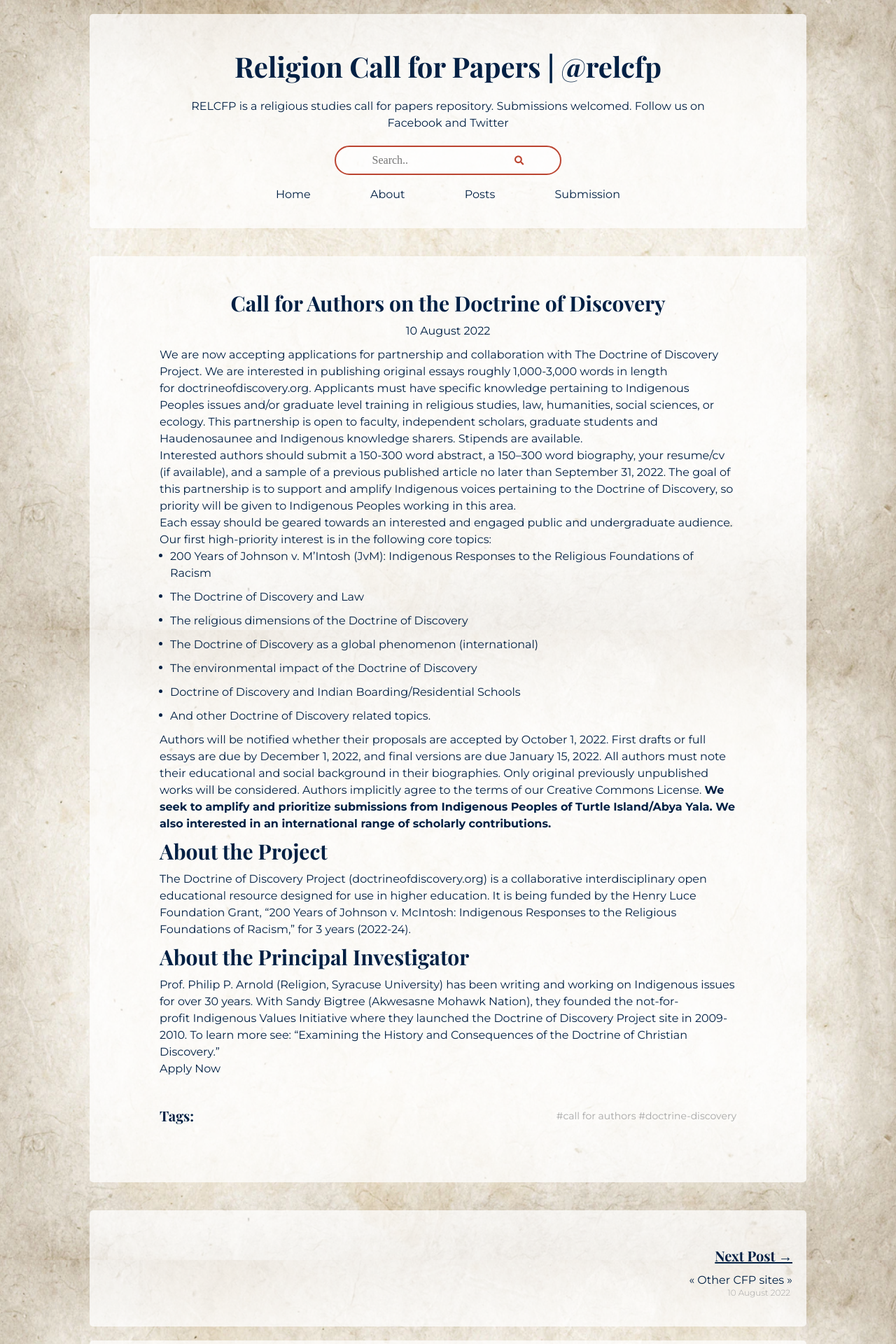
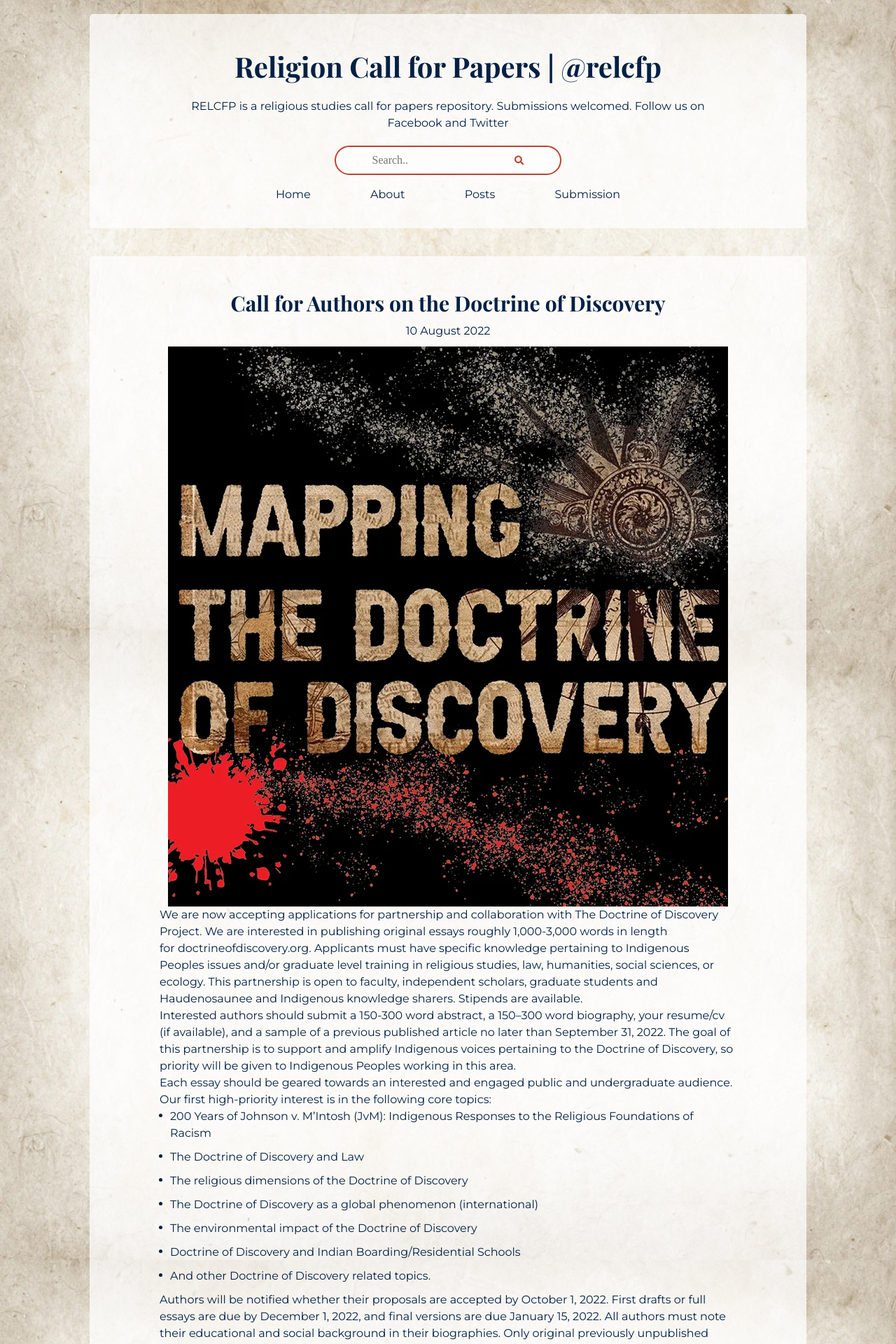
Before and after one commit to adamdjbrett/relcfp, a Jekyll site: the page built from _posts/2022-08-25-cfa-doctrine-discovery.md, in a window 1280 px wide. Shown: the top 1920 px of the page at 70% size. Built offline with Jekyll 4.4.1, drawn with Linux system fonts in a browser that asks for light colours; nearby versions of some CDN libraries; a script that is not in the unit is left out.

Commit message:
adding image

```diff
--- a/_posts/2022-08-25-cfa-doctrine-discovery.md
+++ b/_posts/2022-08-25-cfa-doctrine-discovery.md
@@ -2,6 +2,7 @@
 title: "Call for Authors on the Doctrine of Discovery"
 date: 2022-08-10-01T14:54:46
 excerpt: "We are now accepting applications for partnership and collaboration with The Doctrine of Discovery Project."
+image: "/assets/images/mapping-doctrine-of-discovery-favicon.webp"
 categories:
   - Blog
 tags:
```
Also changed, not shown: assets/images/mapping-doctrine-of-discovery-favicon.webp (added).
